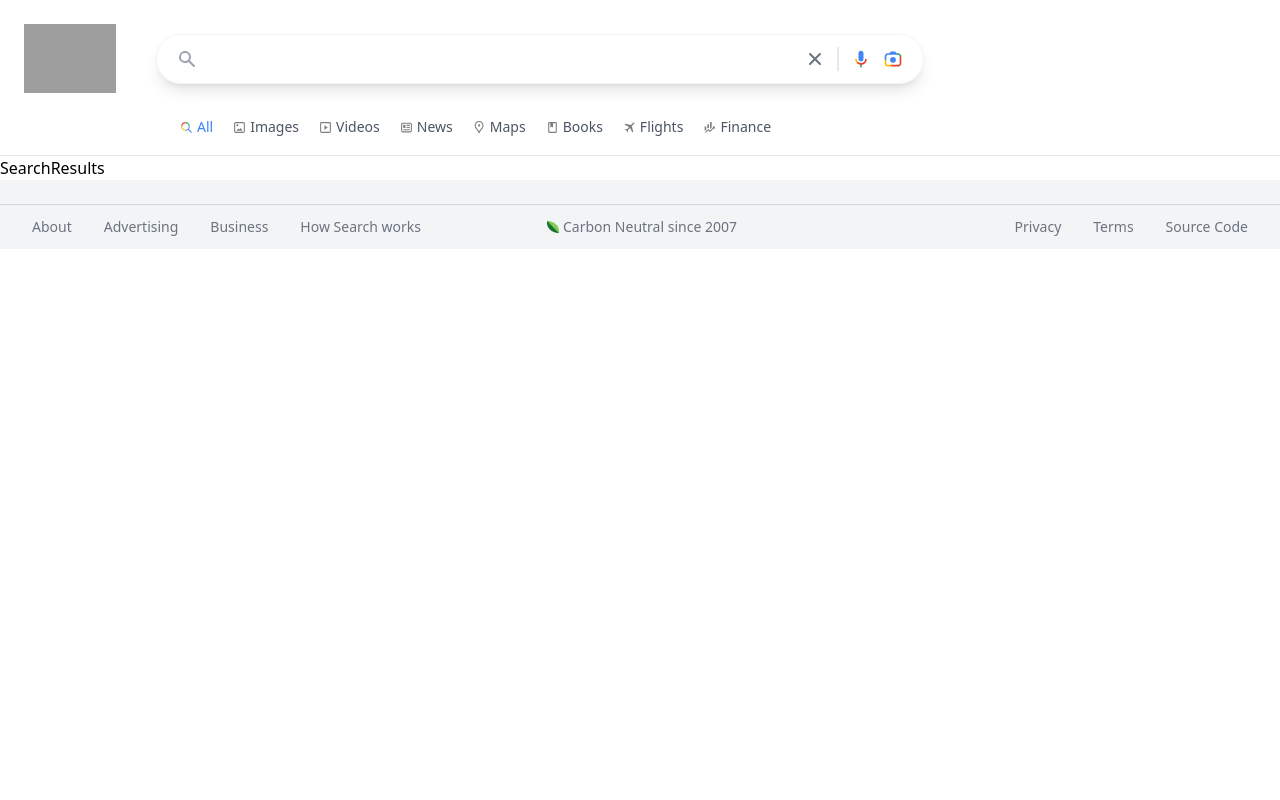
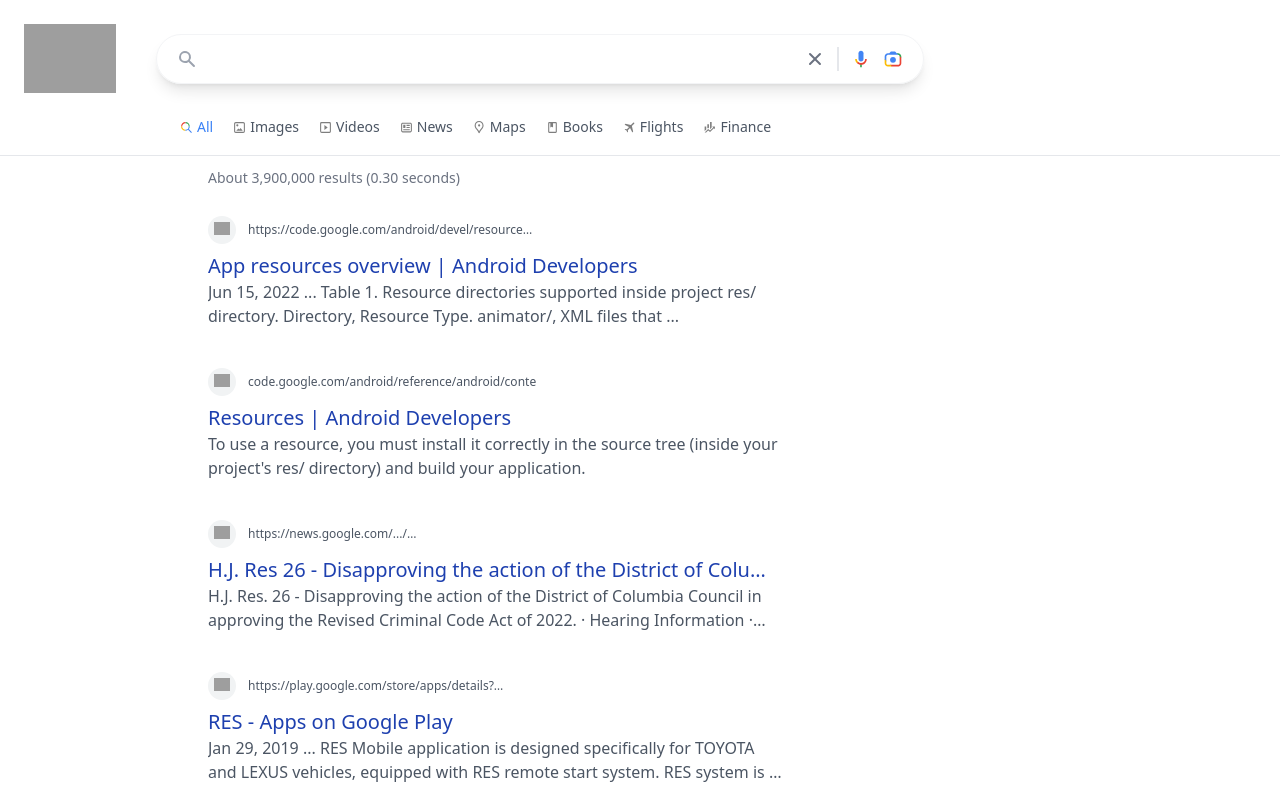
Before and after one commit to joshuaedo/google, a Next.js app: page /search in a window 1280 px wide. Shown: the top 800 px of the page. Built offline with nearby package versions, Linux system fonts and the light colour scheme; no server answers; grey boxes are pictures that could not be loaded.

Commit message:
add global search state, refactor components & fix responsiveness

```diff
--- /dev/null
+++ b/atoms/searchAtom.js
@@ -0,0 +1,6 @@
+import { atom } from "recoil";
+
+export const searchResultState = atom({
+  key: "searchResultState",
+  default: null,
+});
--- a/components/HeaderOption.js
+++ b/components/HeaderOption.js
@@ -5,7 +5,7 @@ export default function HeaderOption({
   title,
   selected,
   pushTitle,
-  term,
+  searchResult,
 }) {
   const router = useRouter();
   return (
@@ -15,7 +15,7 @@ export default function HeaderOption({
           selected && "text-blue-500 border-blue-500"
         }`}
         onClick={() => {
-          router.push(`https://www.google.com/${pushTitle}?q=${term}`);
+          router.push(`https://www.google.com/${pushTitle}?q=${searchResult}`);
         }}
       >
         <Icon className="h-4 hidden md:inline" />
--- /dev/null
+++ b/components/PaginationButtons.js
@@ -0,0 +1,11 @@
+import { useRouter } from 'next/navigation'
+
+export default function PaginationButtons() {
+const router = useRouter();
+  return (
+    <>
+      <div className="">
+      </div>
+    </>
+  )
+}
--- a/components/SearchHeader.js
+++ b/components/SearchHeader.js
@@ -17,29 +17,30 @@ import {
   CameraIcon,
 } from "@/components/icons";
 import HeaderOption from "@/components/HeaderOption";
+import { useRecoilState } from "recoil";
+import { searchResultState } from "@/atoms/searchAtom";
 
 export default function SearchHeader() {
   const [width] = useDeviceSize();
   const isMD = width >= 600;
   const router = useRouter();
   const searchInputRef = useRef(null);
-  const [term, setTerm] = useState(null);
-  const [PageHeader, setPageHeader] = useState(null);
+  const [searchResult, setSearchResults] = useRecoilState(searchResultState);
 
-  const handleSearchChange = (e) => {
-    setTerm(e.target.value);
+  const search = (e) => {
+    e.preventDefault();
+    setSearchResults(searchInputRef.current.value);
+    router.push(`/search?searchResult=${searchResult}`);
   };
 
-  const handleSearchSubmit = (e) => {
-    e.preventDefault();
-    setPageHeader(term);
-    term && router.push(`/search?term=${term}`);
+  const changeResult = () => {
+    setSearchResults(searchInputRef.current.value);
   };
 
   return (
     <>
       <Head>
-        <title>{PageHeader && `${PageHeader} - `} Google Search</title>
+        <title>{searchResult && `${searchResult} - `} Google Search</title>
         <meta name="description" content="Search Results" />
         <meta name="viewport" content="width=device-width, initial-scale=1" />
         <link rel="icon" href="/favicon.ico" />
@@ -59,14 +60,14 @@ export default function SearchHeader() {
           />
           <form
             className="flex flex-grow border px-3 md:px-5 py-2 md:py-3 ml-0 md:ml-10 mr-0 md:mr-5  mt-4 md:mt-0 border-gray-100 rounded-full shadow-lg max-w-3xl items-center"
-            onSubmit={handleSearchSubmit}
+            onSubmit={search}
           >
             <SearchIcon className="h-6 text-gray-400" />
             <input
               ref={searchInputRef}
               type="text"
-              onChange={handleSearchChange}
               className="flex-grow w-full focus:outline-none px-3"
+              onChange={changeResult}
             />
             <XIcon
               className="h-6 pr-3 sm:mr-3 text-gray-500 cursor-pointer hover:opacity-70 border-r-0 md:border-r-2 border-gray-200"
@@ -91,43 +92,43 @@ export default function SearchHeader() {
               Icon={ImageIcon}
               title="Images"
               pushTitle="images"
-              term={term}
+              searchResult={searchResult}
             />
             <HeaderOption
               Icon={VideosIcon}
               title="Videos"
               pushTitle="videohp"
-              term={term}
+              searchResult={searchResult}
             />
             <HeaderOption
               Icon={NewsIcon}
               title="News"
               pushTitle="news"
-              term={term}
+              searchResult={searchResult}
             />
             <HeaderOption
               Icon={MapIcon}
               title="Maps"
               pushTitle="maps"
-              term={term}
+              searchResult={searchResult}
             />
             <HeaderOption
               Icon={BooksIcon}
               title="Books"
               pushTitle="books"
-              term={term}
+              searchResult={searchResult}
             />
             <HeaderOption
               Icon={FlightsIcon}
               title="Flights"
               pushTitle="flights"
-              term={term}
+              searchResult={searchResult}
             />
             <HeaderOption
               Icon={FinanceIcon}
               title="Finance"
               pushTitle="finance"
-              term={term}
+              searchResult={searchResult}
             />
           </div>
         </div>
--- a/components/SearchResults.js
+++ b/components/SearchResults.js
@@ -1,11 +1,49 @@
-import { useRouter } from "next/navigation";
+import Link from "next/link";
+import PaginationButtons from "@/components/PaginationButtons";
 
-export default function SearchResults() {
-  const router = useRouter(null);
-
+export default function SearchResults({ results }) {
   return (
     <>
-      <div className="">SearchResults</div>
+      <div className="min-h-screen mx-auto w-full px-3 sm:pl-[5%] md:pl-[14%] lg:pl-52">
+        <p className="text-gray-500 text-sm mb-5 mt-3">
+          About {results.searchInformation?.formattedTotalResults} results (
+          {results.searchInformation?.formattedSearchTime} seconds){" "}
+        </p>
+
+        {results.items?.map((result) => (
+          <div key={result.link} className="max-w-xl mb-8">
+            <div className="group">
+              <div className="flex">
+                <div className="w-7 h-7 my-2 mr-3 rounded-full bg-[#F1F3F4]">
+                  <img
+                    src={result.pagemap?.cse_image?.[0].src}
+                    className="w-[60%] h-[60%] p-0 mt-1 mx-auto object-contain"
+                  />
+                </div>
+
+                <div className="max-w-[50%] my-auto">
+                  <p></p>
+                  <Link
+                    href={result.link}
+                    className="text-xs line-clamp-1 text-gray-600"
+                  >
+                    {result.formattedUrl}
+                  </Link>{" "}
+                </div>
+              </div>
+
+              <Link href={result.link} className="">
+                <h2 className="truncate text-xl text-blue-800 font-medium group-hover:underline">
+                  {result.title}
+                </h2>
+              </Link>
+            </div>
+            <p className="line-clamp-2 text-gray-600">{result.snippet}</p>
+          </div>
+        ))}
+
+        <PaginationButtons />
+      </div>
     </>
   );
 }
--- a/components/SearchTab.js
+++ b/components/SearchTab.js
@@ -2,16 +2,22 @@ import { SearchIcon } from "@heroicons/react/outline";
 import { useRef } from "react";
 import { useRouter } from "next/navigation";
 import { MicrophoneIcon, CameraIcon, SearchButtons } from "@/components/icons";
+import { useRecoilState } from "recoil";
+import { searchResultState } from "@/atoms/searchAtom";
 
 export default function SearchTab() {
+  const [searchResult, setSearchResults] = useRecoilState(searchResultState);
   const searchInputRef = useRef();
   const router = useRouter(null);
 
   const search = (e) => {
     e.preventDefault();
-    const term = searchInputRef.current.value;
-    if (!term) return;
-    router.push(`/search?term=${term}`);
+    setSearchResults(searchInputRef.current.value);
+    searchResult && router.push(`/search?searchResult=${searchResult}`);
+  };
+
+  const changeResult = () => {
+    setSearchResults(searchInputRef.current.value);
   };
 
   return (
@@ -22,6 +28,7 @@ export default function SearchTab() {
           ref={searchInputRef}
           type="text"
           className="focus:outline-none flex-grow mx-1"
+          onChange={changeResult}
         />
         <MicrophoneIcon />
         <CameraIcon />
--- a/package.json
+++ b/package.json
@@ -10,11 +10,13 @@
   },
   "dependencies": {
     "@heroicons/react": "^1.0.6",
+    "@tailwindcss/line-clamp": "^0.4.2",
     "eslint": "8.36.0",
     "eslint-config-next": "13.2.4",
     "next": "13.2.4",
     "react": "18.2.0",
     "react-dom": "18.2.0",
+    "recoil": "^0.7.7",
     "tailwind-scrollbar-hide": "^1.1.7"
   },
   "devDependencies": {
--- a/pages/_app.js
+++ b/pages/_app.js
@@ -1,5 +1,12 @@
-import '@/styles/globals.css'
+import "@/styles/globals.css";
+import { RecoilRoot } from "recoil";
 
 export default function App({ Component, pageProps }) {
-  return <Component {...pageProps} />
+  return (
+    <>
+      <RecoilRoot>
+        <Component {...pageProps} />
+      </RecoilRoot>
+    </>
+  );
 }
--- a/pages/search.js
+++ b/pages/search.js
@@ -11,7 +11,7 @@ export default function Search({ results }) {
   return (
     <>
       <SearchHeader />
-      <SearchResults />
+      <SearchResults results={results} />
       <Footer />
     </>
   );
--- a/tailwind.config.js
+++ b/tailwind.config.js
@@ -14,6 +14,6 @@ module.exports = {
   },
   plugins: [
     require("tailwind-scrollbar-hide"),
-    // ...
+    require("@tailwindcss/line-clamp"),
   ],
 };
```
Also changed, not shown: 1 other file (tests, documents, lock files or other folders).
